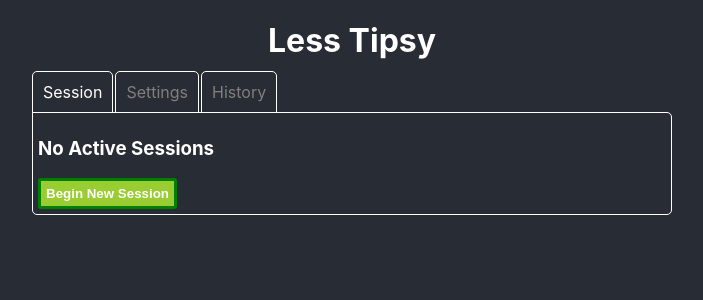
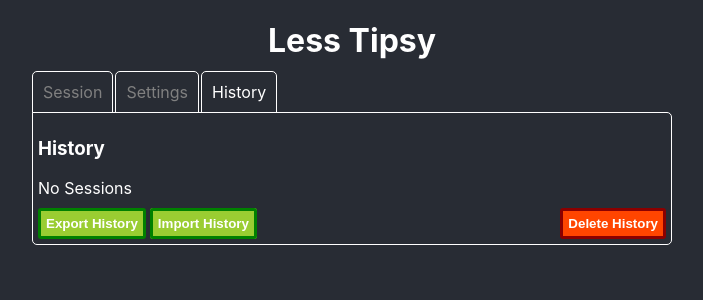
Before and after one commit to shaunlusk/less-tipsy, a React (Create React App) app: page / in a window 1280 px wide. Shown: the top 300 px of the page, without its empty margins (288-991 px from the left). Built offline with nearby package versions, Linux system fonts and the light colour scheme.

Commit message:
Format History Tab

```diff
--- a/src/components/history-panel/history-panel.scss
+++ b/src/components/history-panel/history-panel.scss
@@ -3,8 +3,25 @@
   grid-template-columns: 100px auto auto auto auto;
 }
 
-.import-label {
+.history-panel-buttons {
+  padding-top: 10px;
+
+  font-size: 1em;
+  font-family: sans-serif;
+}
+
+.delete-history-button {
+  float: right;
+}
+
+.history-panel-buttons > .import-label {
   cursor: pointer;
+  font-weight: 800;
+  font-size: 10pt;
+  white-space: nowrap;
+  padding: 5px;
+  margin-left: 4px;
+  min-height: 53px;
 }
 
 #upload-file {
--- a/src/components/history-panel/history-panel.tsx
+++ b/src/components/history-panel/history-panel.tsx
@@ -75,14 +75,15 @@ class HistoryPanel extends React.Component<IHistoryPanelProps, IHistoryPanelStat
     let idx = 0;
     return <div>
         <h3>History</h3>
-        <div className="history-panel-sessions">
+        {this.props.sessions.length === 0
+          ? <span>No Sessions</span>
+          : <div className="history-panel-sessions">
               <div>Date</div>
               <div>Units</div>
               <div>Session Max</div>
               <div>Rolling Weekly</div>
               <div>Weekly Max</div>
             {this.props.sessions.map(session => {
-
                   return <React.Fragment key={'session-' + (idx++)}>
                     <div><DateDisplay datetime={session.date} format="YYYY-MM-DD"></DateDisplay></div>
                     <div><NumberDisplay number={session.unitsConsumed} decimalPlaces={1}></NumberDisplay></div>
@@ -92,10 +93,11 @@ class HistoryPanel extends React.Component<IHistoryPanelProps, IHistoryPanelStat
                   </React.Fragment>
                 })}
             </div>
+        }
         <div className="history-panel-buttons">
-          <button disabled={this.props.sessions.length === 0} onClick={this.props.deleteHistory}>Delete History</button>
-          <button disabled={this.props.sessions.length === 0} onClick={this._exportHistory.bind(this)}>Export History</button>
-          <label className="import-label" htmlFor="upload-file">Import History</label>
+          <button className="btn btn-danger delete-history-button" disabled={this.props.sessions.length === 0} onClick={this.props.deleteHistory}>Delete History</button>
+          <button className="btn export-button" disabled={this.props.sessions.length === 0} onClick={this._exportHistory.bind(this)}>Export History</button>
+          <label className="btn import-label" htmlFor="upload-file">Import History</label>
           <input type="file" name="file" id="upload-file" accept=".csv" onChange={(event) => this._importHistory(event.target.files![0])}/>
         </div>
         <Modal
--- a/src/components/main-panel/main-panel.scss
+++ b/src/components/main-panel/main-panel.scss
@@ -1,5 +1,4 @@
 .container {
-  // width:800px;
   margin: auto;
   min-width: 200px;
 }
--- a/src/components/main-panel/main-panel.tsx
+++ b/src/components/main-panel/main-panel.tsx
@@ -83,7 +83,7 @@ class MainPanel extends React.Component<IMainPanelProps, IMainPanelState> {
     this._history = this._loadHistory();
 
     this.state = {
-      activeTabLabel: 'Session',
+      activeTabLabel: 'History',
       sessionState: this._activeSession ? this._getUpdatedSessionState() : null,
       history: this._history,
       showCancelSessionWarning: false,
--- a/src/styles/common.scss
+++ b/src/styles/common.scss
@@ -5,6 +5,7 @@
     border-radius: 3px;
     padding: 5px;
     font-weight: 800;
+    font-size: 10pt;
 
     &-danger {
         background-color: orangered;
```
Lines whose indentation alone changed are shown as unchanged.
